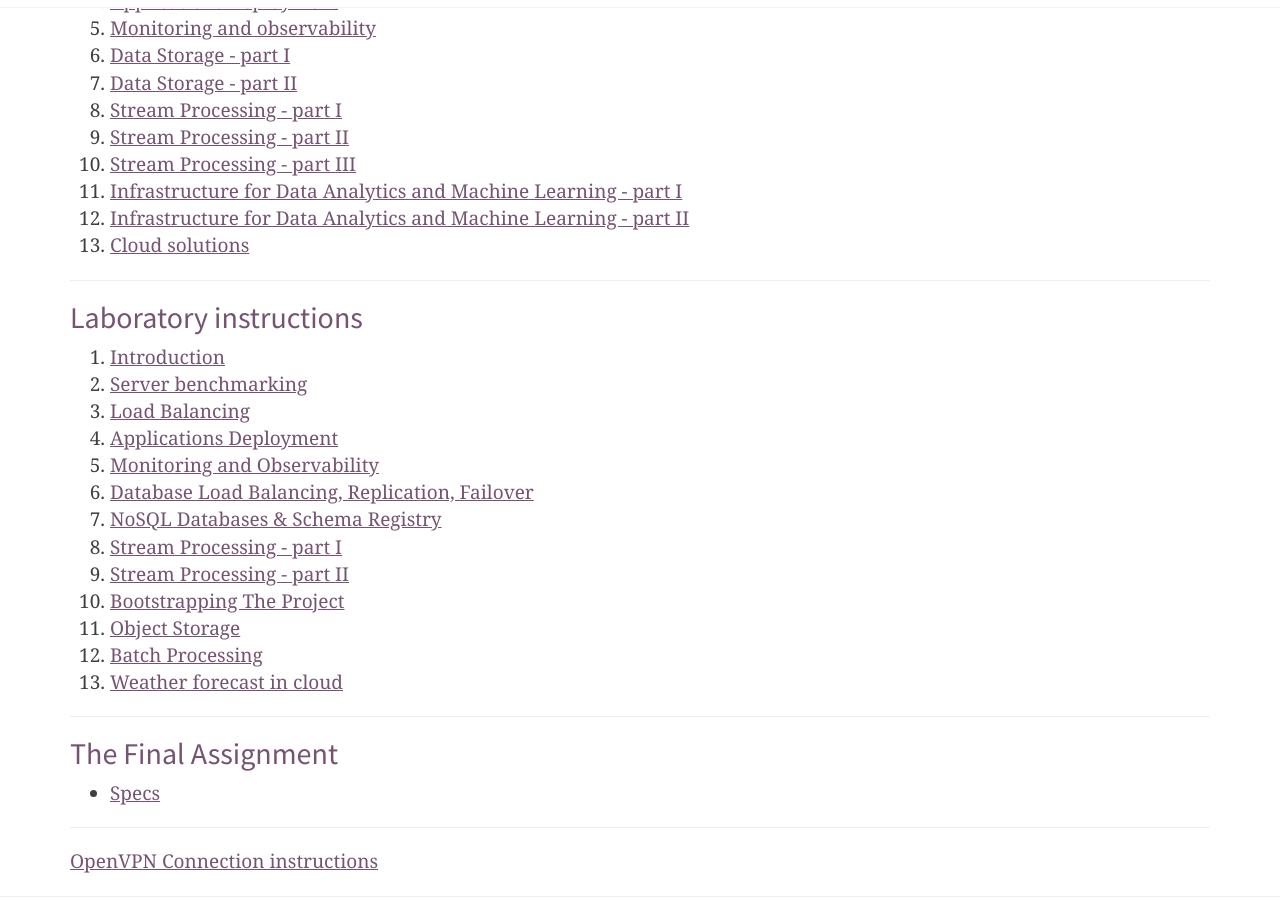
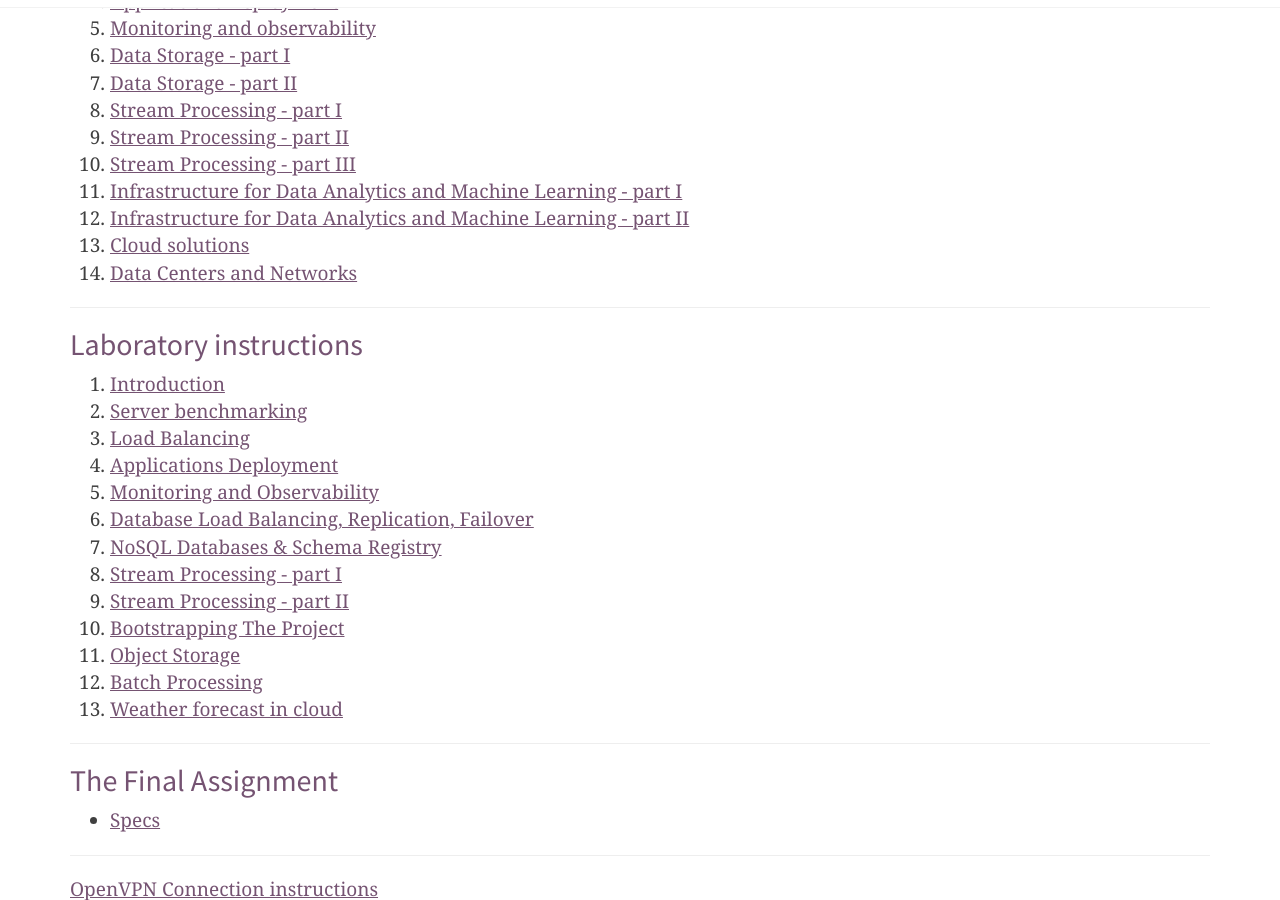
Before and after one commit to RTBHOUSE/mimuw-blog, a Jekyll site: the page built from index.html, in a window 1280 px wide and 900 px high, scrolled down 958 px. Built offline with Jekyll 4.4.1, drawn with Linux system fonts in a browser that asks for light colours; nearby versions of some CDN libraries; the list of posts is cut into pages by our own code.

Commit message:
Data Centers and Networks

```diff
--- a/index.html
+++ b/index.html
@@ -66,6 +66,9 @@ image: "img/home-bg.jpg"
 		</li>
 		<li>
 			<a href="/slides/13.pdf">Cloud solutions</a>
+		</li>
+		<li>
+			<a href="/slides/14.pdf">Data Centers and Networks</a>
 		</li>
 
 	</ol>
```
Also changed, not shown: 1 other file.
